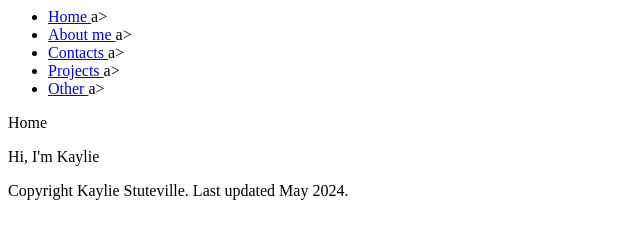
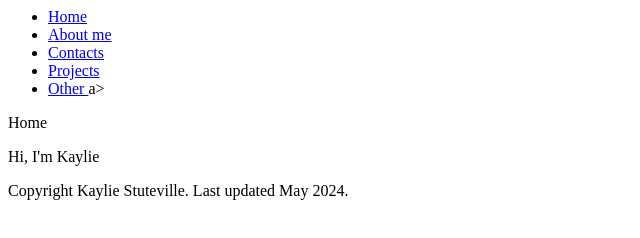
Before and after one commit to Kstuteville/Kstuteville.github.io, a plain HTML site: page index.html in a window 1280 px wide. Shown: the full height of the page, 0-640 px from the left. Drawn offline with Linux system fonts and the light colour scheme.

Commit message:
Update index.html

```diff
--- a/index.html
+++ b/index.html
@@ -5,10 +5,10 @@
 <body>
 <div id = "mybar">
   <ul class = "nav">
-    <li><a href="index.html">Home </a>a></li>
-    <li><a href="aboutme.html">About me </a>a></li>
-    <li><a href="contacts.html">Contacts </a>a></li>
-    <li><a href="projects.html">Projects </a>a></li>
+    <li><a href="index.html">Home </a></li>
+    <li><a href="aboutme.html">About me </a></li>
+    <li><a href="contacts.html">Contacts </a></li>
+    <li><a href="projects.html">Projects </a></li>
     <li><a href="other.html">Other </a>a></li>
   </ul>
 
```
